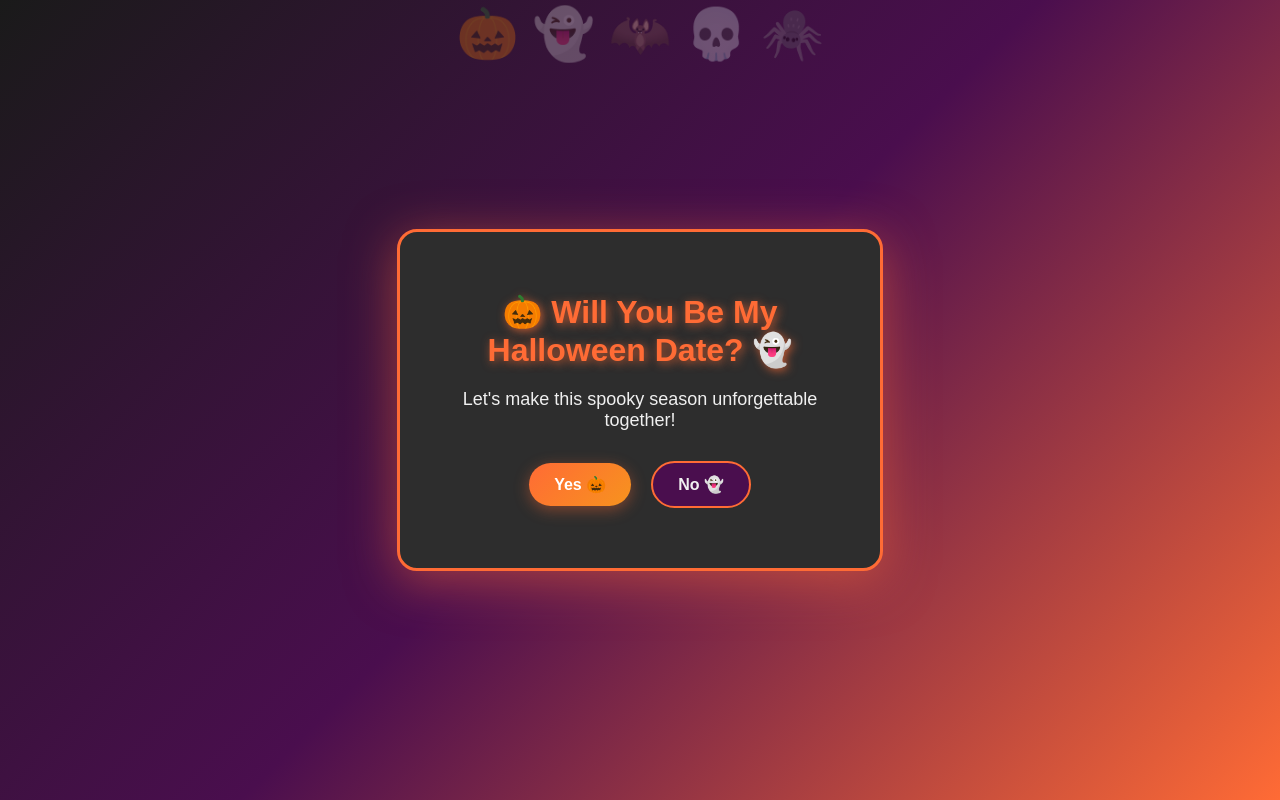
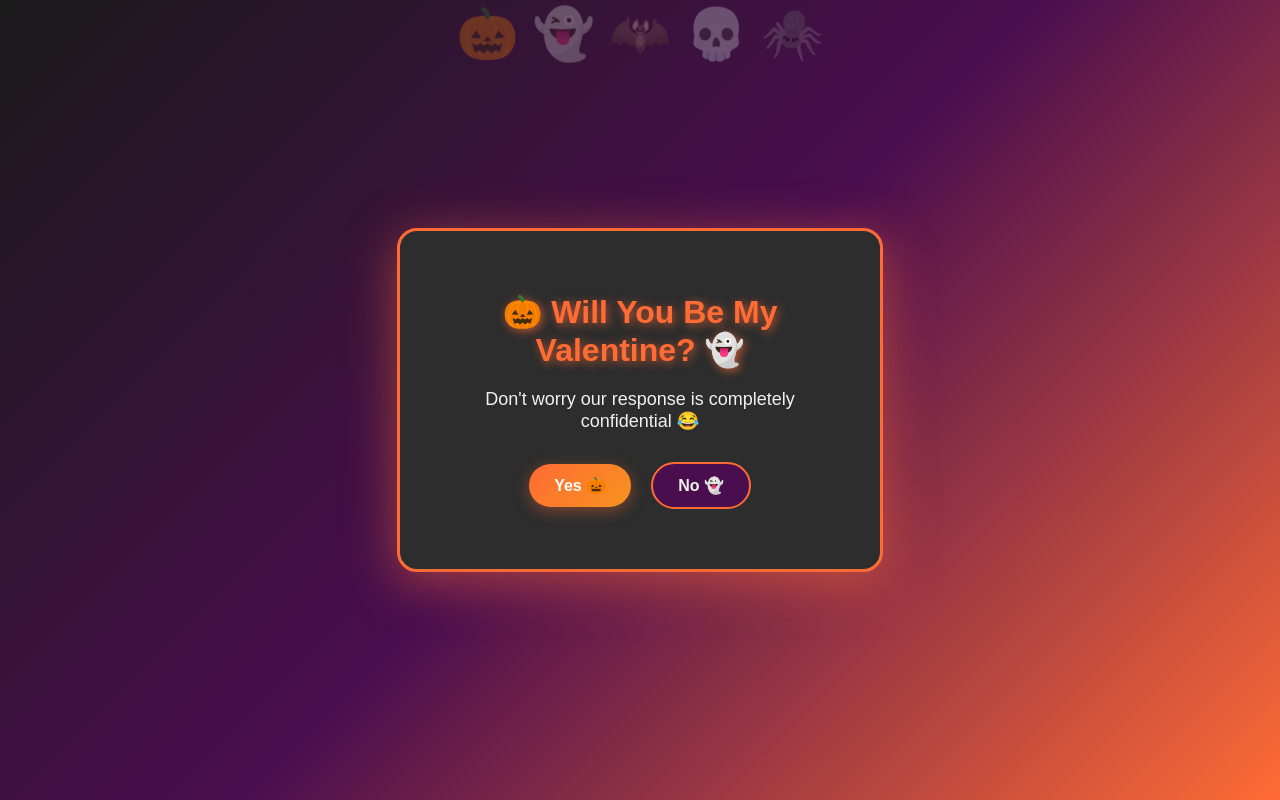
Before and after one commit to st447/DeployDemo, a plain HTML site: page index.html in a window 1280 px wide. Drawn offline with Linux system fonts and the light colour scheme.

Commit message:
Add files via upload
vf2

```diff
--- a/index.html
+++ b/index.html
@@ -114,8 +114,8 @@
 <body>
 
 <div class="card">
-    <h1>🎃 Will You Be My Halloween Date? 👻</h1>
-    <p>Let's make this spooky season unforgettable together!</p>
+    <h1>🎃 Will You Be My Valentine? 👻</h1>
+    <p>Don't worry our response is completely confidential 😂</p>
 
     <div class="button-container">
         <button class="yes" id="yesBtn" onclick="recordResponse('Yes 🎃')">
```
